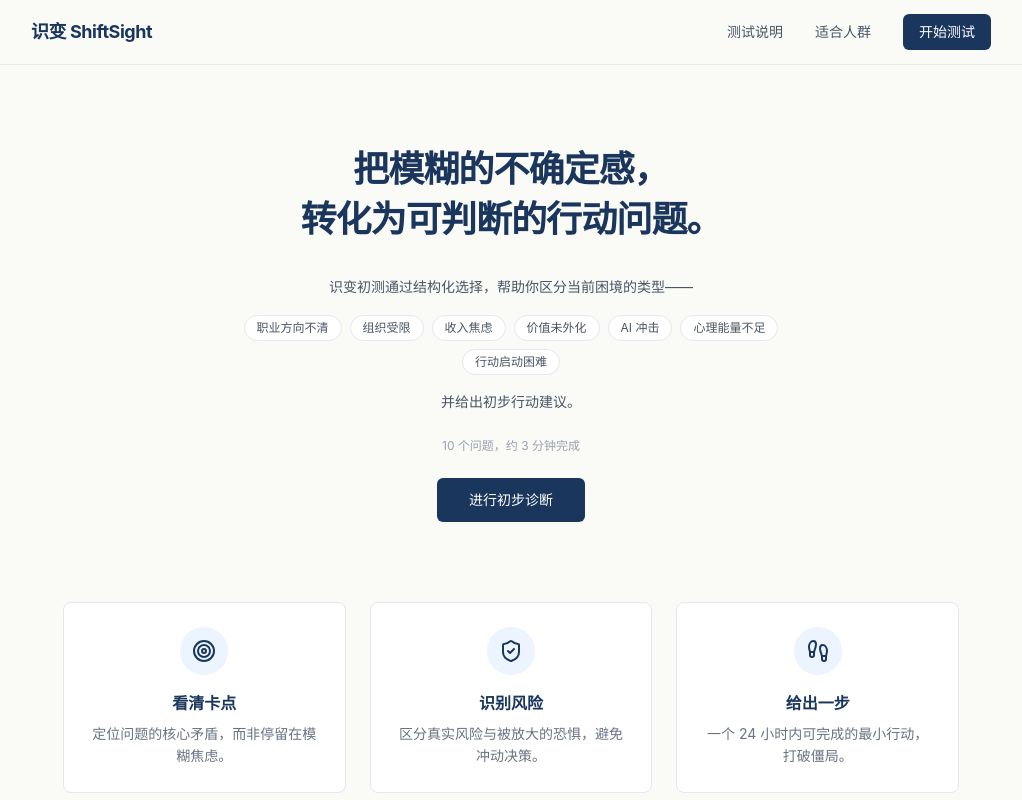
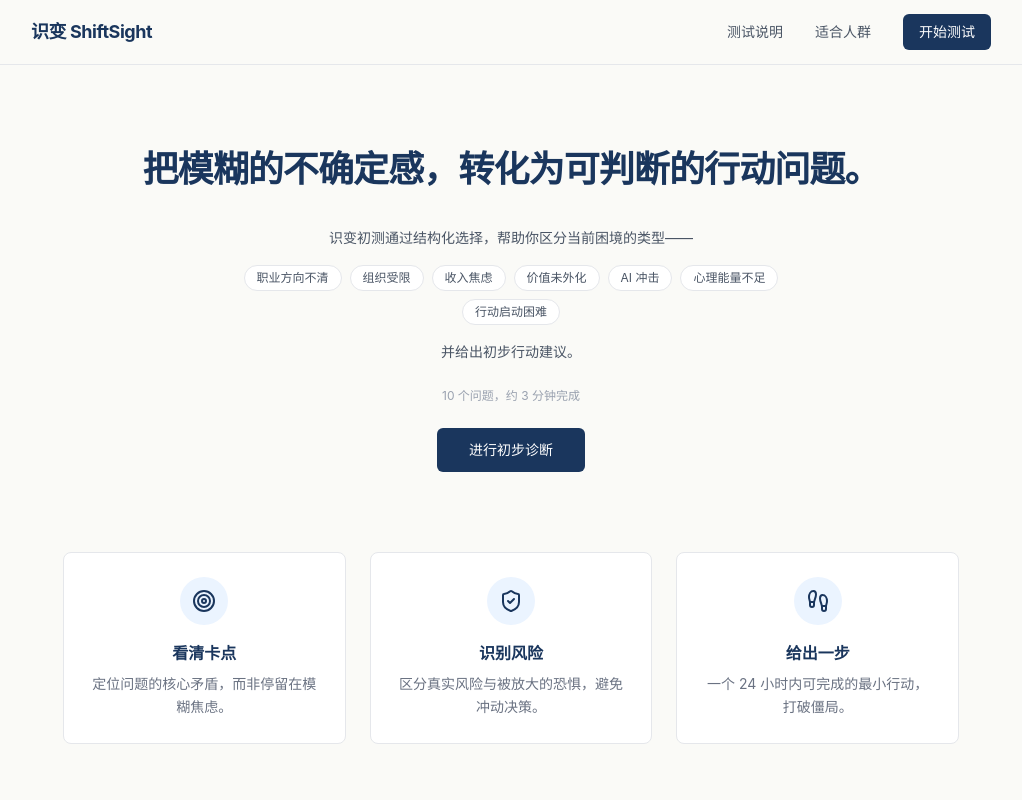
Before and after one commit to ShayLiu/shiftsight, a Next.js app: page / in a window 1280 px wide. Shown: the top 800 px of the page, without its empty margins (129-1151 px from the left). Built offline with nearby package versions, Linux system fonts and the light colour scheme.

Commit message:
fix: remove forced line break in hero title

```diff
--- a/components/Hero.tsx
+++ b/components/Hero.tsx
@@ -6,7 +6,7 @@ export default function Hero() {
     <section className="py-20 px-4 sm:px-6 lg:px-8">
       <div className="mx-auto max-w-3xl text-center">
         <h1 className="text-2xl sm:text-3xl lg:text-4xl font-bold text-[#1a365d] leading-snug tracking-tight">
-          把模糊的不确定感，<br />转化为可判断的行动问题。
+          把模糊的不确定感，转化为可判断的行动问题。
         </h1>
 
         <div className="mt-8 mx-auto max-w-xl space-y-4">
```
Also changed, not shown: 32 other files (tests, documents, lock files or other folders).
